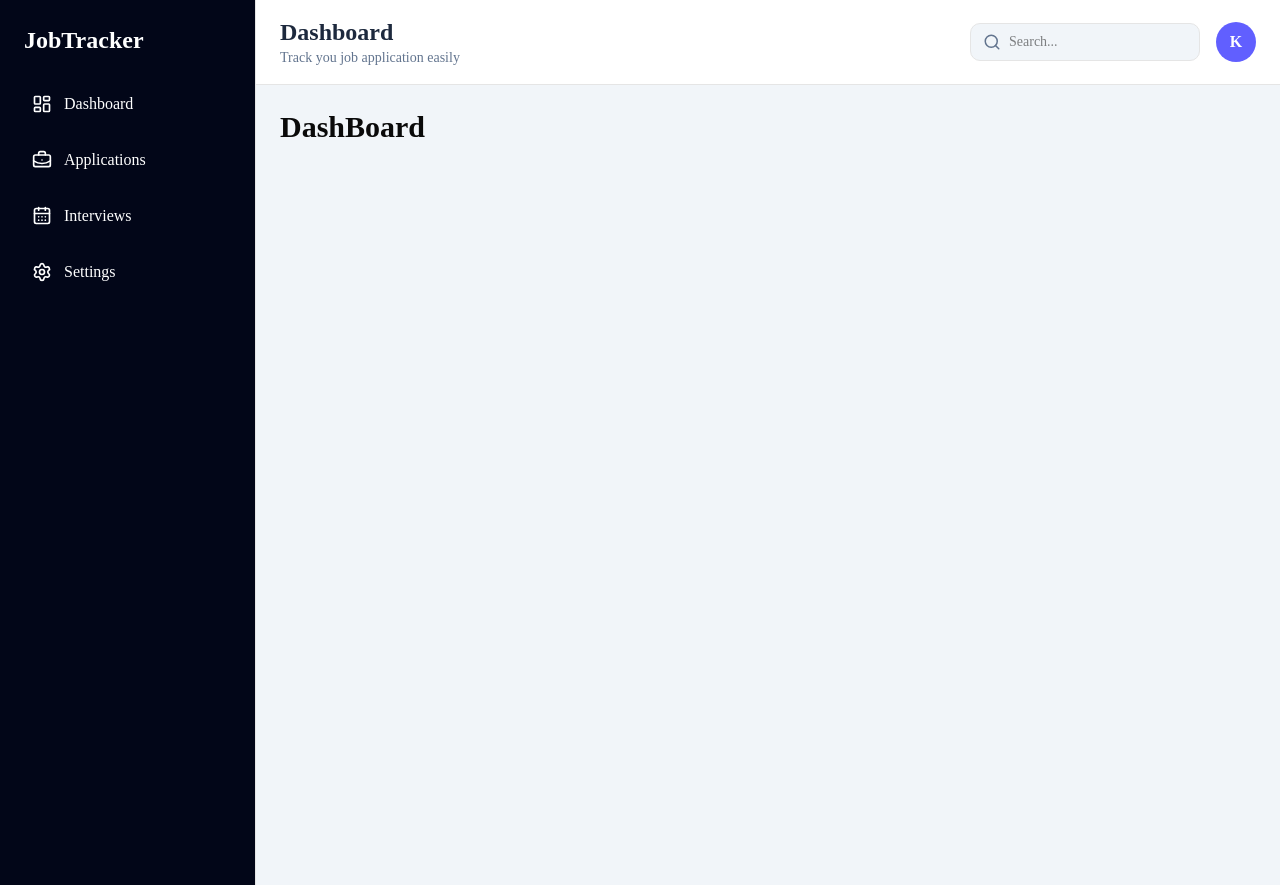
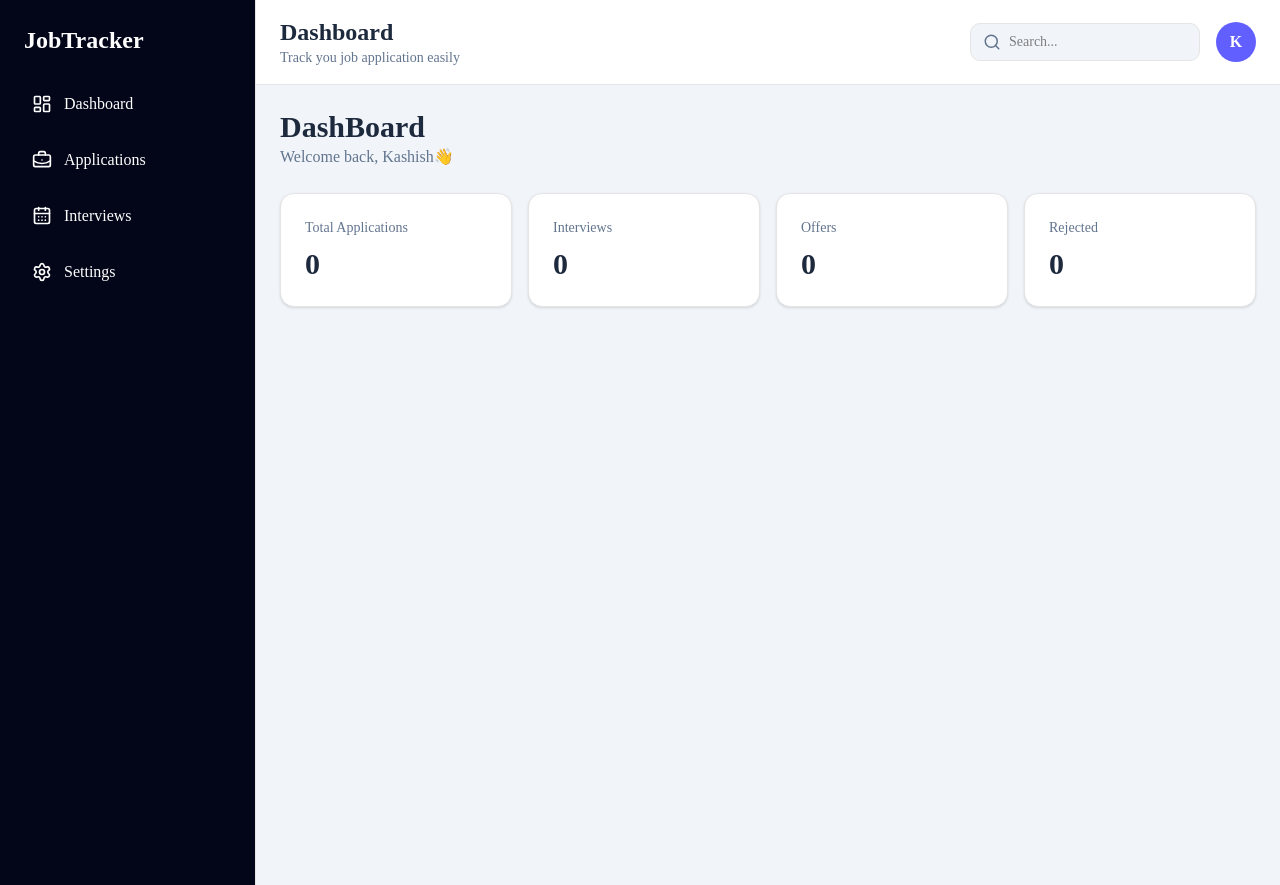
Before and after one commit to KashishGoyal905/job-application-tracker, a Next.js app: page / in a window 1280 px wide. Built offline with nearby package versions, Linux system fonts and the light colour scheme.

Commit message:
feat: add reusable dashboard stats card

```diff
--- a/src/app/page.tsx
+++ b/src/app/page.tsx
@@ -1,9 +1,39 @@
+import StatsCard from "@/components/dashboard/StatsCard";
 import DashboardLayout from "@/components/layouts/DashboardLayout";
+
+const statsData = [
+  {
+    title: "Total Applications",
+    value: 0,
+  },
+  {
+    title: "Interviews",
+    value: 0,
+  },
+  {
+    title: "Offers",
+    value: 0,
+  },
+  {
+    title: "Rejected",
+    value: 0,
+  },
+];
 
 export default function Home() {
   return (
     <DashboardLayout>
-      <h1 className="text-3xl font-bold">DashBoard</h1>
+      <div className="space-y-6">
+        <div>
+          <h1 className="text-3xl font-bold text-slate-800">DashBoard</h1>
+          <p className="text-slate-500">Welcome back, Kashish👋</p>
+        </div>
+        <div className="grid grid-cols-1 gap-4 md:grid-cols-2 xl:grid-cols-4">
+          {statsData.map((data) => (
+            <StatsCard key={data.title} title={data.title} value={data.value} />
+          ))}
+        </div>
+      </div>
     </DashboardLayout>
   );
 }
--- /dev/null
+++ b/src/components/dashboard/StatsCard.tsx
@@ -0,0 +1,15 @@
+type StatsCardProps = {
+  title: string;
+  value: number;
+};
+
+function StatsCard({ title, value }: StatsCardProps) {
+  return (
+    <div className="rounded-xl border bg-white p-6 shadow-sm">
+      <p className="text-sm text-slate-500">{title}</p>
+      <h3 className="mt-2 text-3xl font-bold text-slate-800">{value}</h3>
+    </div>
+  );
+}
+
+export default StatsCard;
```
